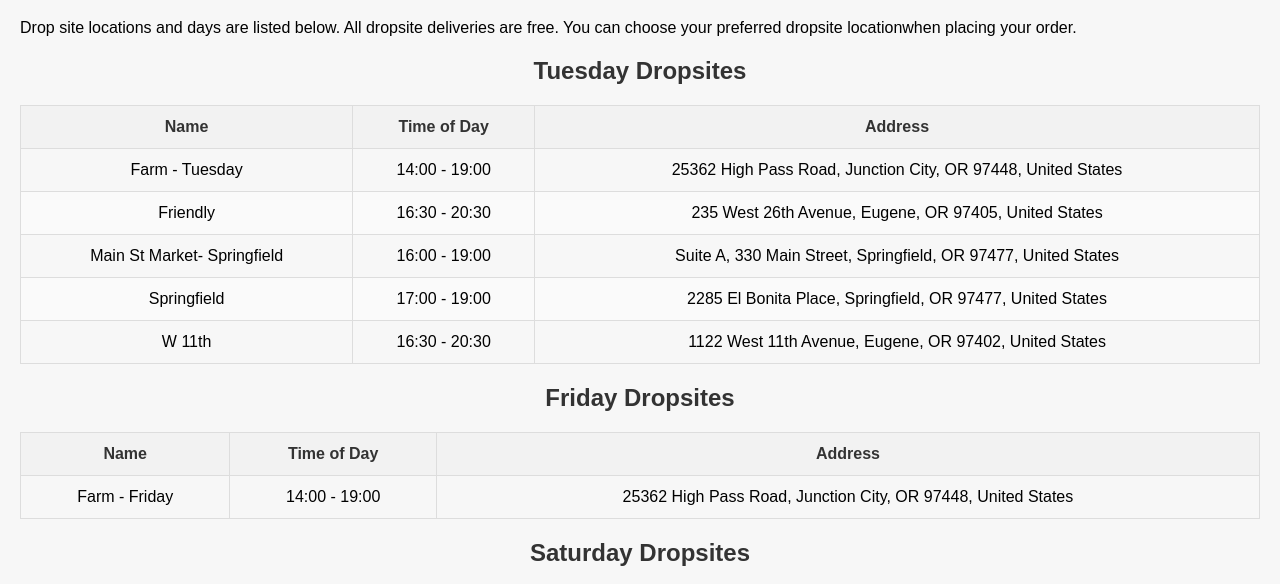
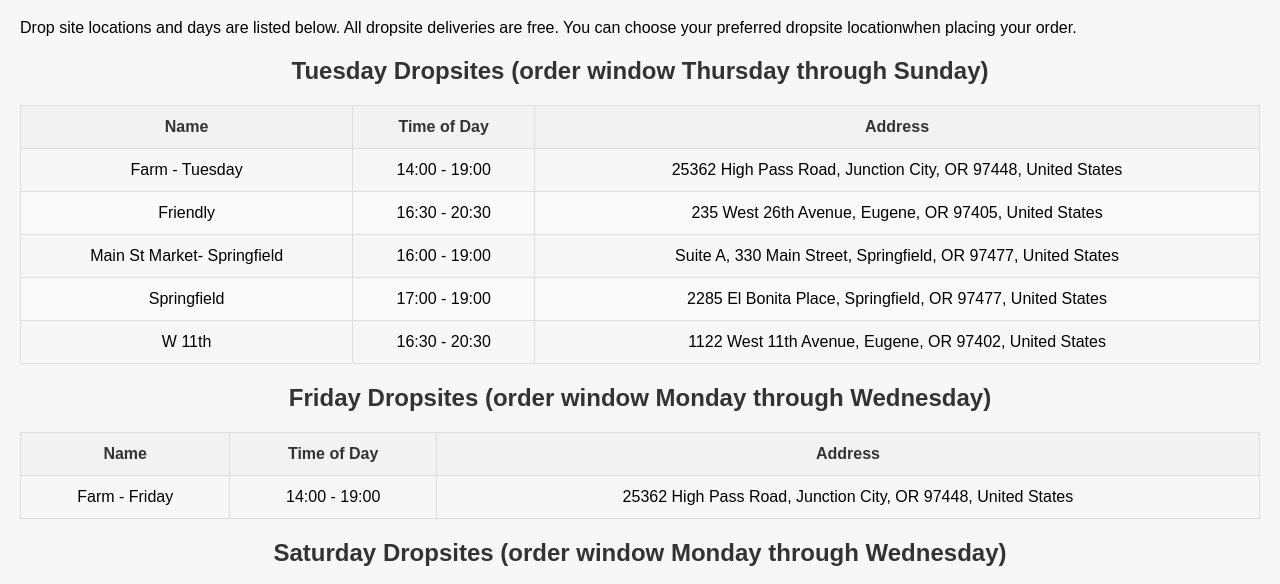
Before and after one commit to jdeck88/killdeer, a website: page docs/delivery_data.html in a window 1280 px wide. Shown: the part 177-761 px from the top of the page. Drawn offline with Linux system fonts and the light colour scheme.

Commit message:
adding delivery data

```diff
--- a/docs/delivery_data.html
+++ b/docs/delivery_data.html
@@ -49,7 +49,10 @@
             <h1>Drop Sites (Free)</h1>
             <p>Drop site locations and days are listed below.  All dropsite deliveries are free. You can choose your preferred dropsite locationwhen placing your order.
 
-                <h2 style="margin-top: 20px;">Tuesday Dropsites</h2>
+                <h2 style="margin-top: 20px;">
+  Tuesday Dropsites
+  (order window Thursday through Sunday)
+</h2>
                 <table>
                     <thead>
                         <tr>
@@ -93,7 +96,10 @@
                     </tbody>
                 </table>
 
-                <h2 style="margin-top: 20px;">Friday Dropsites</h2>
+                <h2 style="margin-top: 20px;">
+  Friday Dropsites
+  (order window Monday through Wednesday)
+</h2>
                 <table>
                     <thead>
                         <tr>
@@ -113,7 +119,10 @@
                     </tbody>
                 </table>
 
-                <h2 style="margin-top: 20px;">Saturday Dropsites</h2>
+                <h2 style="margin-top: 20px;">
+  Saturday Dropsites
+  (order window Monday through Wednesday)
+</h2>
                 <table>
                     <thead>
                         <tr>
```
